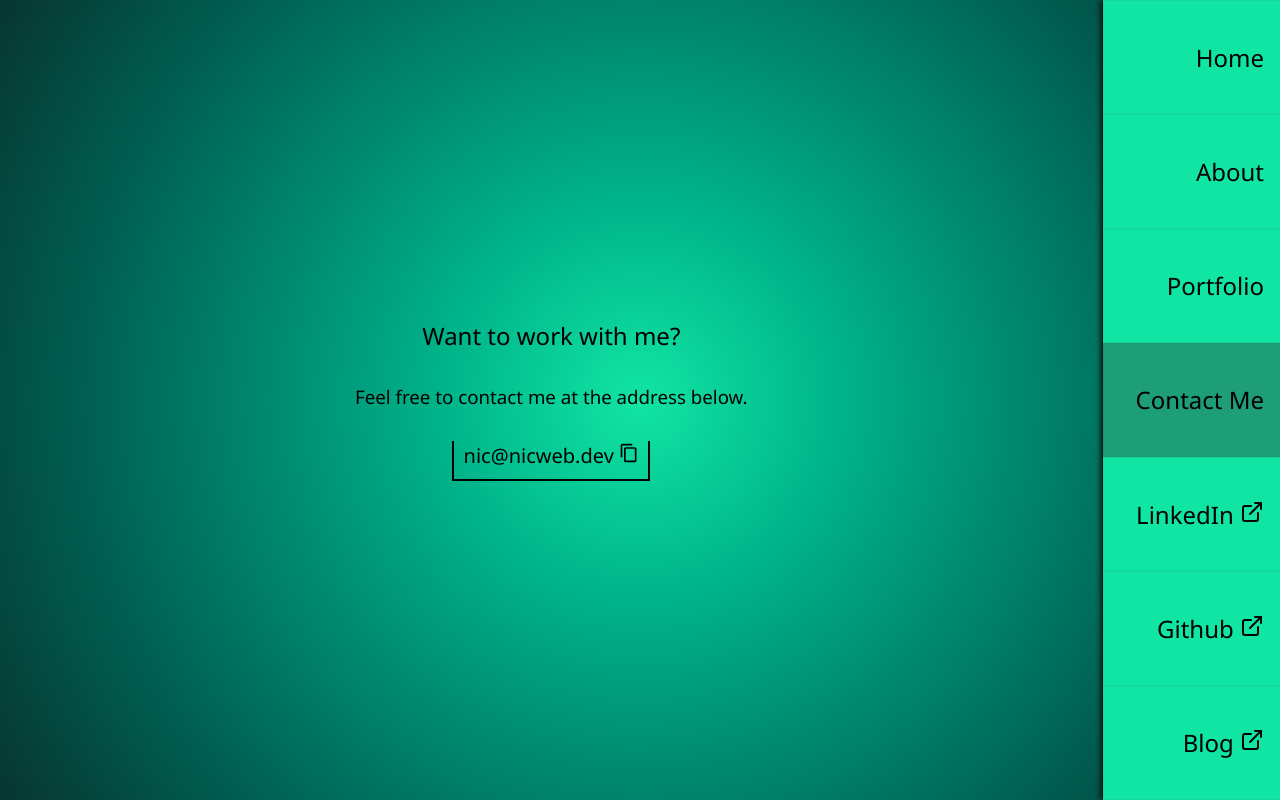
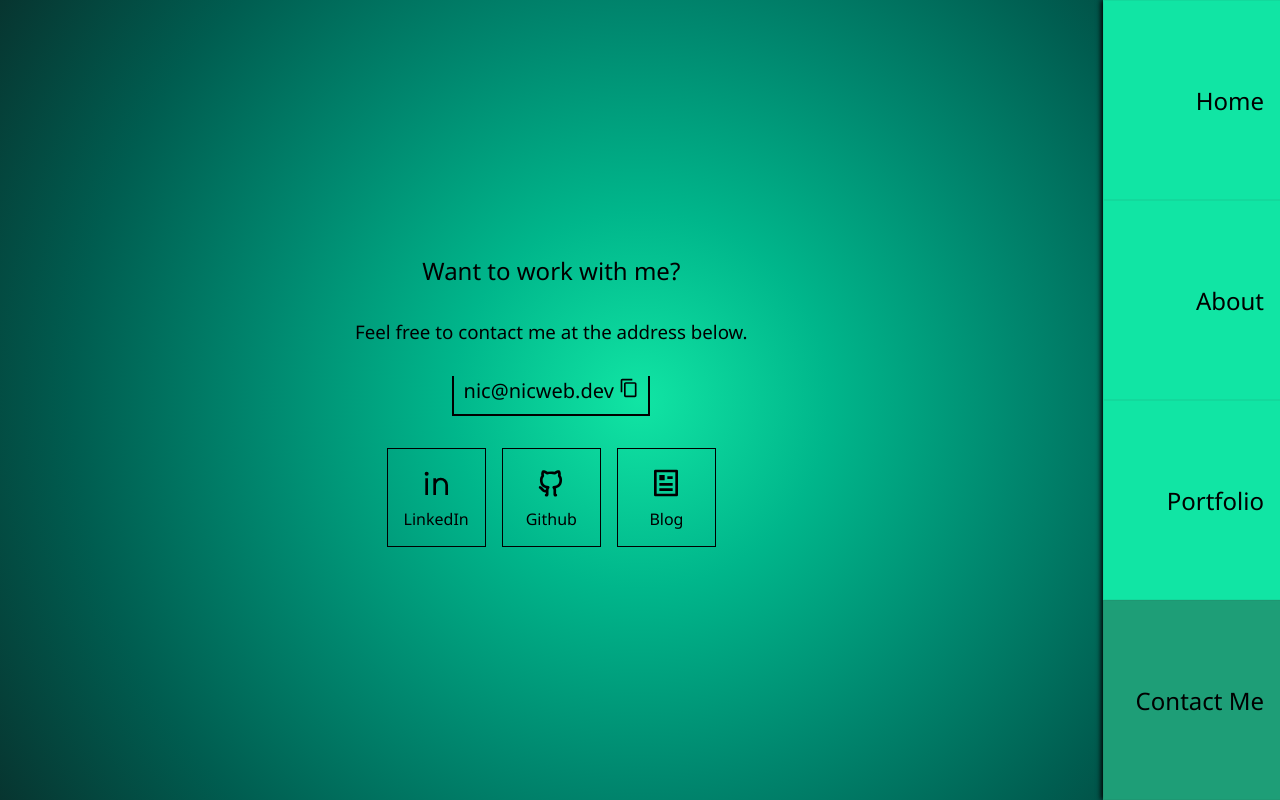
Before and after one commit to NicMortelliti/portfolio, a React (Create React App) app: page /contact in a window 1280 px wide. Built offline with nearby package versions, Linux system fonts and the light colour scheme.

Commit message:
update contact page

```diff
--- a/src/components/Navbar.js
+++ b/src/components/Navbar.js
@@ -1,27 +1,13 @@
 import React from "react";
 import { NavLink } from "react-router-dom";
-import { FiExternalLink } from "react-icons/fi";
 
 // Data
-import { internalLinks, externalLinks } from "../data/linkData";
+import { internalLinks } from "../data/linkData";
 
 // Styled components
 import { NavBar as Nav } from "./styles/NavBar.styled";
 
 function Navbar({ setTheme }) {
-  // External Links
-  // Create an array of links with a "to" that points to the external url,
-  // as well as the "text" to display.
-  // Then map through the links, creating a link for each one.
-  const RenderExternalLinks = () =>
-    externalLinks.map(({ to, text }, index) => (
-      <a key={index} href={to}>
-        <h2>
-          {text} <FiExternalLink />
-        </h2>
-      </a>
-    ));
-
   // Internal Links
   // Create an array of links with a "to" that points to the react-router path,
   // as well as the "text" to display as the NavLink.
@@ -40,7 +26,6 @@ function Navbar({ setTheme }) {
   return (
     <Nav>
       <RenderLinks />
-      <RenderExternalLinks />
     </Nav>
   );
 }
--- a/src/components/styles/Portfolio.styled.js
+++ b/src/components/styles/Link.styled.js
@@ -1,6 +1,14 @@
 import styled from "styled-components";
 
-export const Wrapper = styled.a`
+export const LinkCont = styled.div`
+  display: grid;
+  grid-auto-flow: ${({ columns }) => (columns ? "column" : undefined)};
+  grid-auto-columns: 1fr;
+  grid-auto-rows: 1fr;
+  gap: 1rem; ;
+`;
+
+export const Link = styled.a`
   display: grid;
   grid-template-areas:
     "icon"
@@ -8,7 +16,7 @@ export const Wrapper = styled.a`
     "desc";
   grid-template-rows: 1fr auto auto;
 
-  margin: 2rem;
+  /* margin: 1rem; */
   padding: 1rem;
 
   max-width: 500px;
--- a/src/data/linkData.js
+++ b/src/data/linkData.js
@@ -1,4 +1,6 @@
 import { green, blue, yellow, purple } from "../components/styles/Theme";
+
+import { RiArticleLine, RiGithubLine, RiLinkedinLine } from "react-icons/ri";
 
 export const internalLinks = [
   { to: "/", text: "Home", theme: green },
@@ -8,7 +10,15 @@ export const internalLinks = [
 ];
 
 export const externalLinks = [
-  { to: "https://www.linkedin.com/in/nicolas-mortelliti/", text: "LinkedIn" },
-  { to: "https://github.com/NicMortelliti", text: "Github" },
-  { to: "https://dev.to/nicm", text: "Blog" },
+  {
+    to: "https://www.linkedin.com/in/nicolas-mortelliti/",
+    text: "LinkedIn",
+    icon: <RiLinkedinLine />,
+  },
+  {
+    to: "https://github.com/NicMortelliti",
+    text: "Github",
+    icon: <RiGithubLine />,
+  },
+  { to: "https://dev.to/nicm", text: "Blog", icon: <RiArticleLine /> },
 ];
--- a/src/data/portfolioData.js
+++ b/src/data/portfolioData.js
@@ -11,30 +11,30 @@ export const data = [
     to: "https://moonshot.nicweb.dev",
     text: "Moonshot",
     description: "A fictional space flight booking site.",
-    image: <HiSparkles />,
+    icon: <HiSparkles />,
   },
   {
     to: "https://scheduler.nicweb.dev",
     text: "Appointment Scheduler",
     description: "An application for booking appointments.",
-    image: <HiClock />,
+    icon: <HiClock />,
   },
   {
     to: "https://kanban.nicweb.dev",
     text: "Kanban",
     description: "A project tracking tool for agile teams.",
-    image: <HiTrendingUp />,
+    icon: <HiTrendingUp />,
   },
   {
     to: "https://checklist.nicweb.dev",
     text: "Piloting Checklist",
     description: "Finally, a simple checklist app for flying.",
-    image: <HiBadgeCheck />,
+    icon: <HiBadgeCheck />,
   },
   {
     to: "https://bored.nicweb.dev",
     text: "Bored?",
     description: "Looking for hobby or activity ideas? Try this app.",
-    image: <HiLightBulb />,
+    icon: <HiLightBulb />,
   },
 ];
--- a/src/pages/Contact.js
+++ b/src/pages/Contact.js
@@ -1,11 +1,30 @@
 import React, { useEffect, useState } from "react";
 import { MdContentCopy } from "react-icons/md";
+import { externalLinks } from "../data/linkData";
+
+// Styled components
 import { Wrapper } from "../components/styles/Page.styled";
+import { LinkCont, Link } from "../components/styles/Link.styled";
 
 const Contact = () => {
   const [feedbackIsDisplayed, setFeedbackIsDisplayed] = useState(false);
 
   const email = "nic@nicweb.dev";
+
+  // External Links
+  // Create an array of links with a "to" that points to the external url,
+  // as well as the "text" to display.
+  // Then map through the links, creating a link for each one.
+  const RenderExternalLinks = () => (
+    <LinkCont columns>
+      {externalLinks.map(({ to, text, icon }, index) => (
+        <Link key={index} href={to}>
+          <h1 className="icon">{icon}</h1>
+          <p className="desc">{text}</p>
+        </Link>
+      ))}
+    </LinkCont>
+  );
 
   // When clicked, we will attempt to copy the email
   // address to the clipboard. This only works on secure
@@ -46,6 +65,7 @@ const Contact = () => {
           </h2>
         )}
       </button>
+      <RenderExternalLinks />
     </Wrapper>
   );
 };
--- a/src/pages/Portfolio.js
+++ b/src/pages/Portfolio.js
@@ -1,20 +1,23 @@
 import React from "react";
 
 // Styled components
-import { Wrapper } from "../components/styles/Portfolio.styled";
+import { Link, LinkCont } from "../components/styles/Link.styled";
 
 // Data
 import { data } from "../data/portfolioData";
 
 const Portfolio = () => {
-  const RenderItems = () =>
-    data.map(({ to, image, text, description }) => (
-      <Wrapper href={to}>
-        <h1 className="icon">{image}</h1>
-        <h3 className="title">{text}</h3>
-        <h4 className="desc">{description}</h4>
-      </Wrapper>
-    ));
+  const RenderItems = () => (
+    <LinkCont>
+      {data.map(({ to, icon, text, description }) => (
+        <Link href={to}>
+          <h1 className="icon">{icon}</h1>
+          <h3 className="title">{text}</h3>
+          <h4 className="desc">{description}</h4>
+        </Link>
+      ))}
+    </LinkCont>
+  );
 
   return (
     <nav>
```
